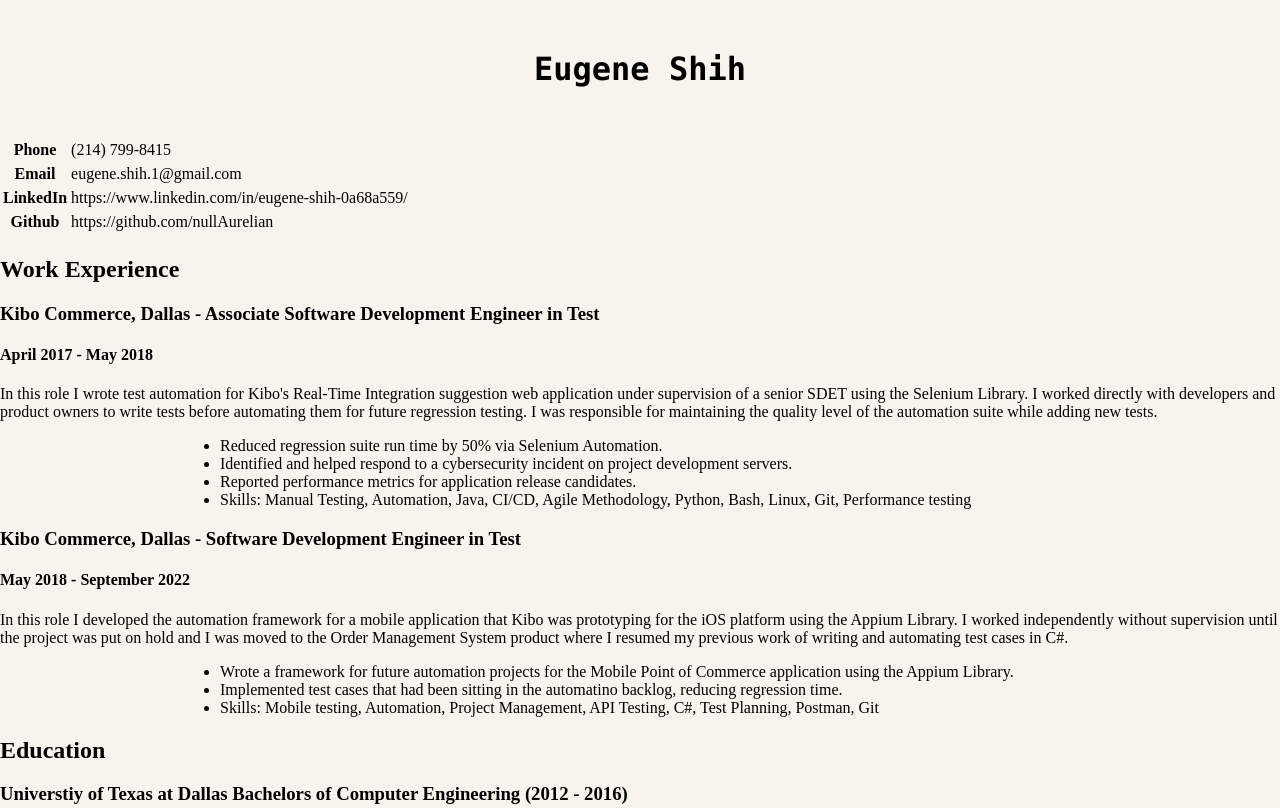
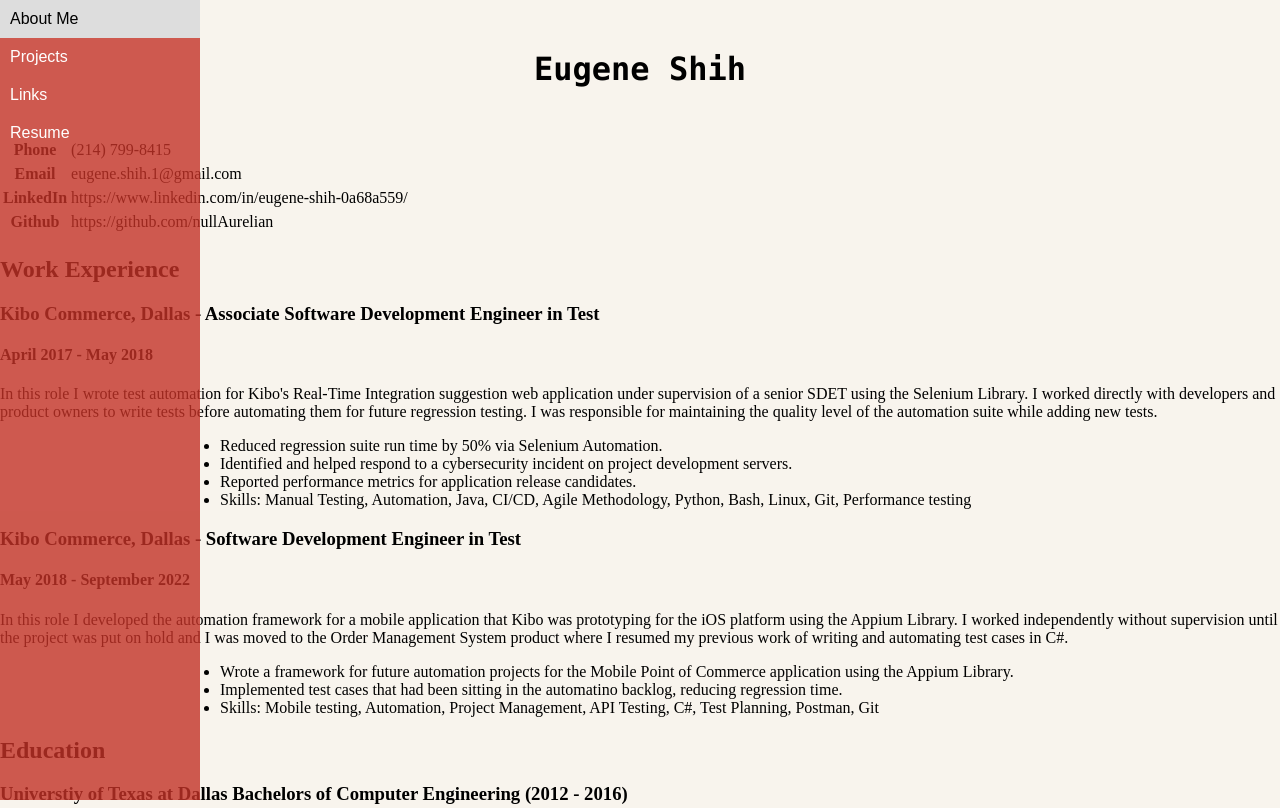
Before and after one commit to nullAurelian/scribble-pad, a website: page resume.html in a window 1280 px wide. Shown: the top 808 px of the page. Drawn offline with Linux system fonts and the light colour scheme.

Commit message:
update pages. I should template the side bar on a master document

```diff
--- a/resume.html
+++ b/resume.html
@@ -9,6 +9,12 @@
   <meta name="viewport" content="width=device-width, initial-scale=1">
 </head>
 <body>
+<div class="sidenav">
+    <a href="https://nullaurelian.github.io/scribble-pad">About Me</a>
+    <a href="https://nullaurelian.github.io/scribble-pad/projects">Projects</a>
+    <a href="https://nullaurelian.github.io/scribble-pad/links">Links</a>
+    <a href="https://nullaurelian.github.io/scribble-pad/resume">Resume</a>
+  </div>
 <h1>Eugene Shih</h1>
 <table>
 <tr>
```
Also changed, not shown: projects.html (+1 -1 lines).
